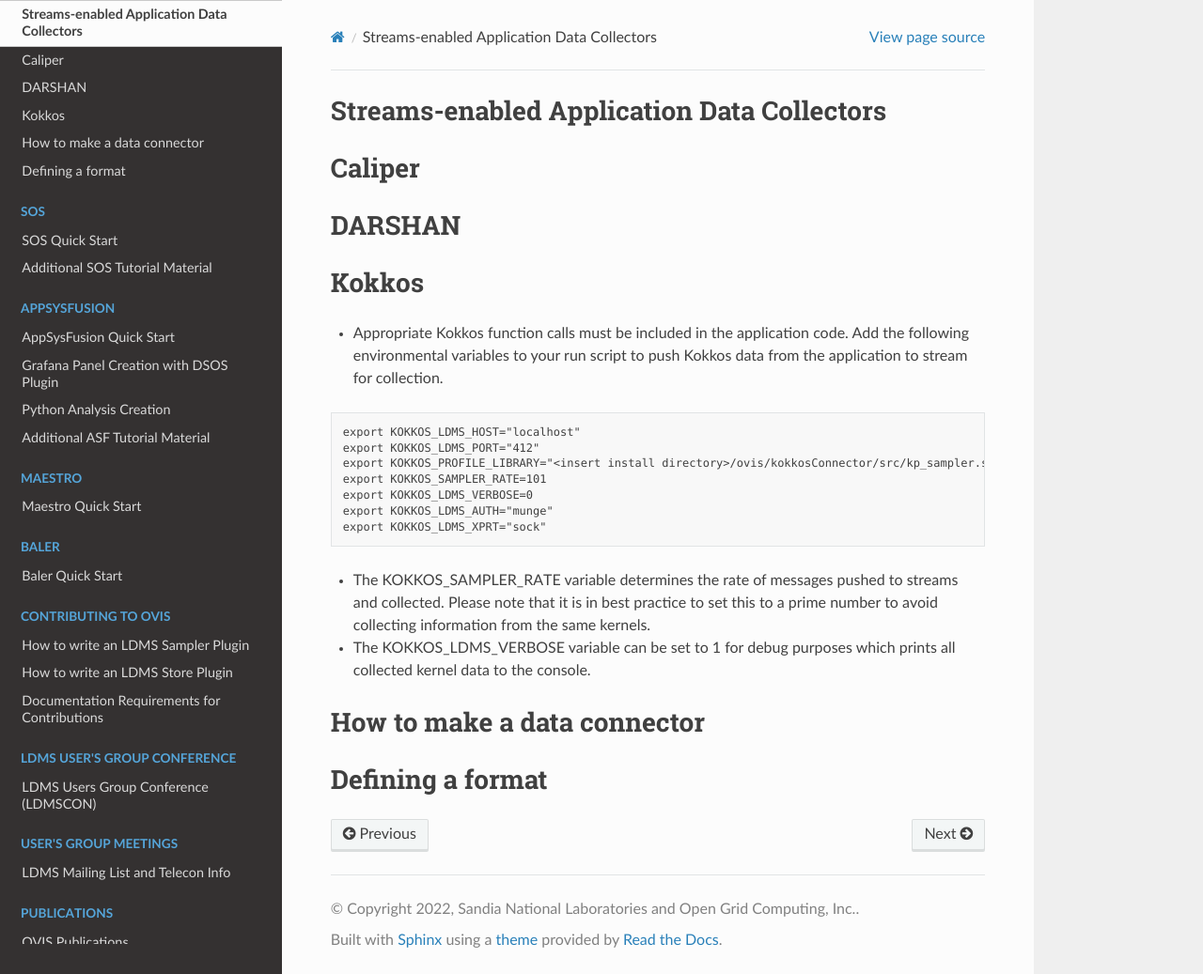
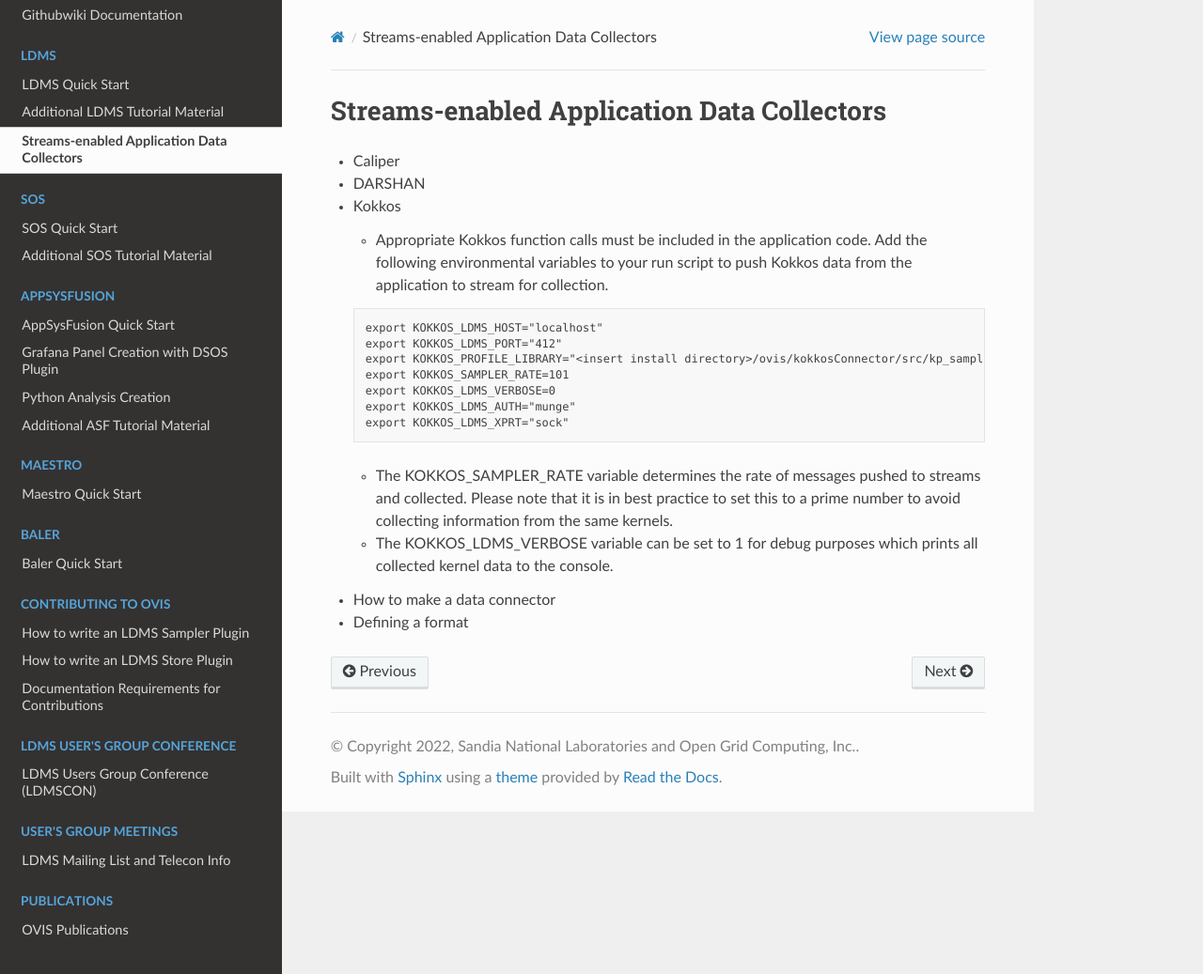
Before and after one commit to ovis-hpc/readthedocs, a Sphinx documentation site: the page built from docs/source/ldms-streams.rst, in a window 1280 px wide and 1037 px high. Shown: the whole window at 94% size. Built offline with Sphinx 7.4.7 and the Read the Docs theme 2.0.0, drawn with Linux system fonts in a browser that asks for light colours; pages that are not in the unit, such as notebooks, are missing from menus.

Commit message:
Update ldms-streams.rst

```diff
--- a/docs/source/ldms-streams.rst
+++ b/docs/source/ldms-streams.rst
@@ -1,27 +1,23 @@
 Streams-enabled Application Data Collectors
 *********************
-Caliper
-********************
-DARSHAN
-********************
-Kokkos
-********************
-* Appropriate Kokkos function calls must be included in the application code. Add the following environmental variables to your run script to push Kokkos data from the application to stream for collection.
+* Caliper
+* DARSHAN
+* Kokkos
 
-.. code-block:: RST
+  * Appropriate Kokkos function calls must be included in the application code. Add the following environmental variables to your run script to push Kokkos data from the application to stream for collection.
 
-  export KOKKOS_LDMS_HOST="localhost"
-  export KOKKOS_LDMS_PORT="412"
-  export KOKKOS_PROFILE_LIBRARY="<insert install directory>/ovis/kokkosConnector/src/kp_sampler.so;<insert install directory>/ovis/kokkosConnector/src/kp_kernel_ldms.so"
-  export KOKKOS_SAMPLER_RATE=101
-  export KOKKOS_LDMS_VERBOSE=0
-  export KOKKOS_LDMS_AUTH="munge"
-  export KOKKOS_LDMS_XPRT="sock"
+  .. code-block:: RST
 
-* The KOKKOS_SAMPLER_RATE variable determines the rate of messages pushed to streams and collected. Please note that it is in best practice to set this to a prime number to avoid collecting information from the same kernels.
-* The KOKKOS_LDMS_VERBOSE variable can be set to 1 for debug purposes which prints all collected kernel data to the console.
+    export KOKKOS_LDMS_HOST="localhost"
+    export KOKKOS_LDMS_PORT="412"
+    export KOKKOS_PROFILE_LIBRARY="<insert install directory>/ovis/kokkosConnector/src/kp_sampler.so;<insert install directory>/ovis/kokkosConnector/src/kp_kernel_ldms.so"
+    export KOKKOS_SAMPLER_RATE=101
+    export KOKKOS_LDMS_VERBOSE=0
+    export KOKKOS_LDMS_AUTH="munge"
+    export KOKKOS_LDMS_XPRT="sock"
 
-How to make a data connector
-************************
-Defining a format
-************************
+  * The KOKKOS_SAMPLER_RATE variable determines the rate of messages pushed to streams and collected. Please note that it is in best practice to set this to a prime number to avoid collecting information from the same kernels.
+  * The KOKKOS_LDMS_VERBOSE variable can be set to 1 for debug purposes which prints all collected kernel data to the console.
+
+* How to make a data connector
+* Defining a format
```
